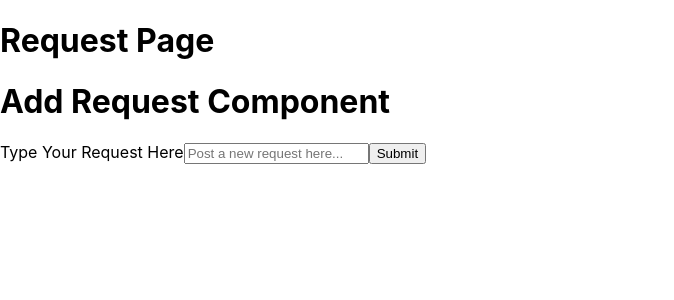
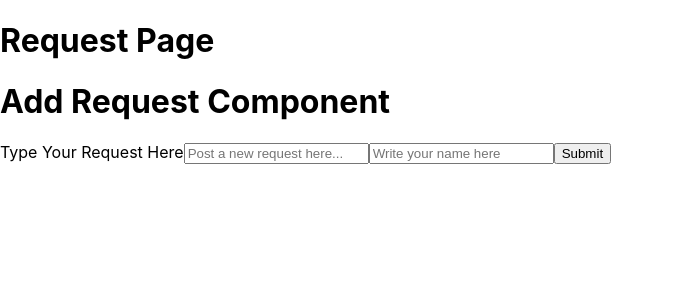
Before and after one commit to Dash1704/Sonder, a React (Create React App) app in the folder client/: page /request in a window 1280 px wide. Shown: the top 300 px of the page, without its empty margins (0-674 px from the left). Built offline with nearby package versions, Linux system fonts and the light colour scheme; no server answers.

Commit message:
Refactored list page based upon props

```diff
--- a/client/src/components/AddRequest/AddRequest.js
+++ b/client/src/components/AddRequest/AddRequest.js
@@ -3,21 +3,21 @@ import React, { useState } from 'react'
 const AddRequest = ({setAllRequests, allRequests}) => {
 
     const [newRequest, setNewRequest] = useState("")
+    const [name, setName] = useState("")
 
     const NewRequest = () => {
-        fetch("/users", {
+        fetch("/requests/new", {
             method: "post",
             headers: {'Content-Type':'application/json'},
             body: JSON.stringify({
-                    text: newRequest
+                    text: newRequest,
+                    name
                 })
             })
             .then(response => response.json())
             .then(data => {
                 console.log('request posted succesfully')
-                let updatedRequests = [
-                    ...allRequests, data
-                ]
+                let updatedRequests = [...allRequests, data]
                 setAllRequests(updatedRequests);
                 setNewRequest("")
             })
@@ -35,6 +35,12 @@ const AddRequest = ({setAllRequests, allRequests}) => {
                 placeholder="Post a new request here..."
                 data-testid="requestBody"
             />
+            <input type="text"
+                value={name}
+                onChange = {(e) => setName(e.target.value)}
+                placeholder="Write your name here"
+                data-testid="contactName"
+            />
             <input type="submit"
                 data-testid="addRequestButton"
                 onClick = {() => NewRequest()}
--- a/client/src/components/ListRequest/ListRequest.js
+++ b/client/src/components/ListRequest/ListRequest.js
@@ -1,12 +1,15 @@
 import React from 'react';
 
 
-const ListRequest = ({oneRequest}) => {
+const ListRequest = ({ text, name }) => {
 
     return (
+    <>
+    <h1>List Item</h1>
     <div>
-       <p>{oneRequest.text}</p>
+       <p>{`${text} requested by ${name}`}</p>
     </div>
+    </>
     )
 }
 
```
